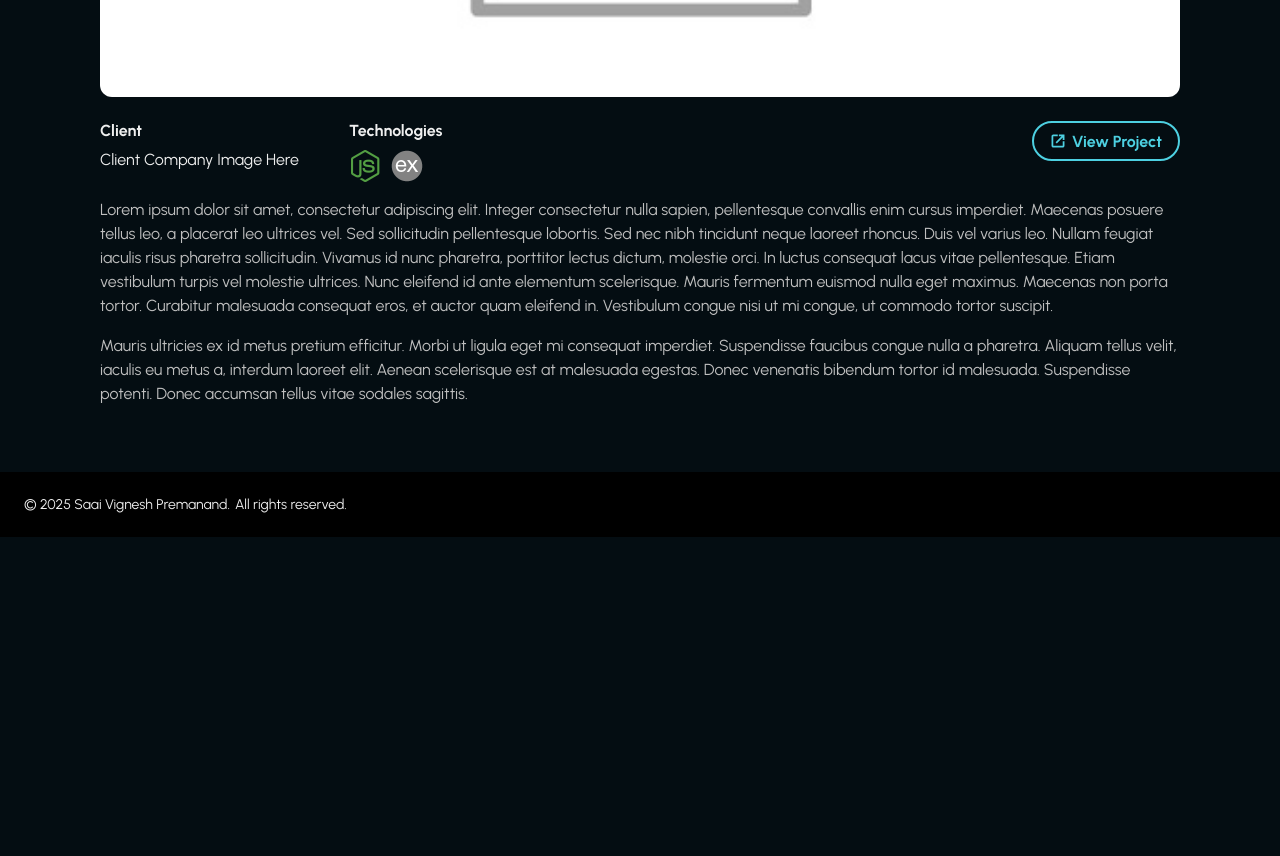
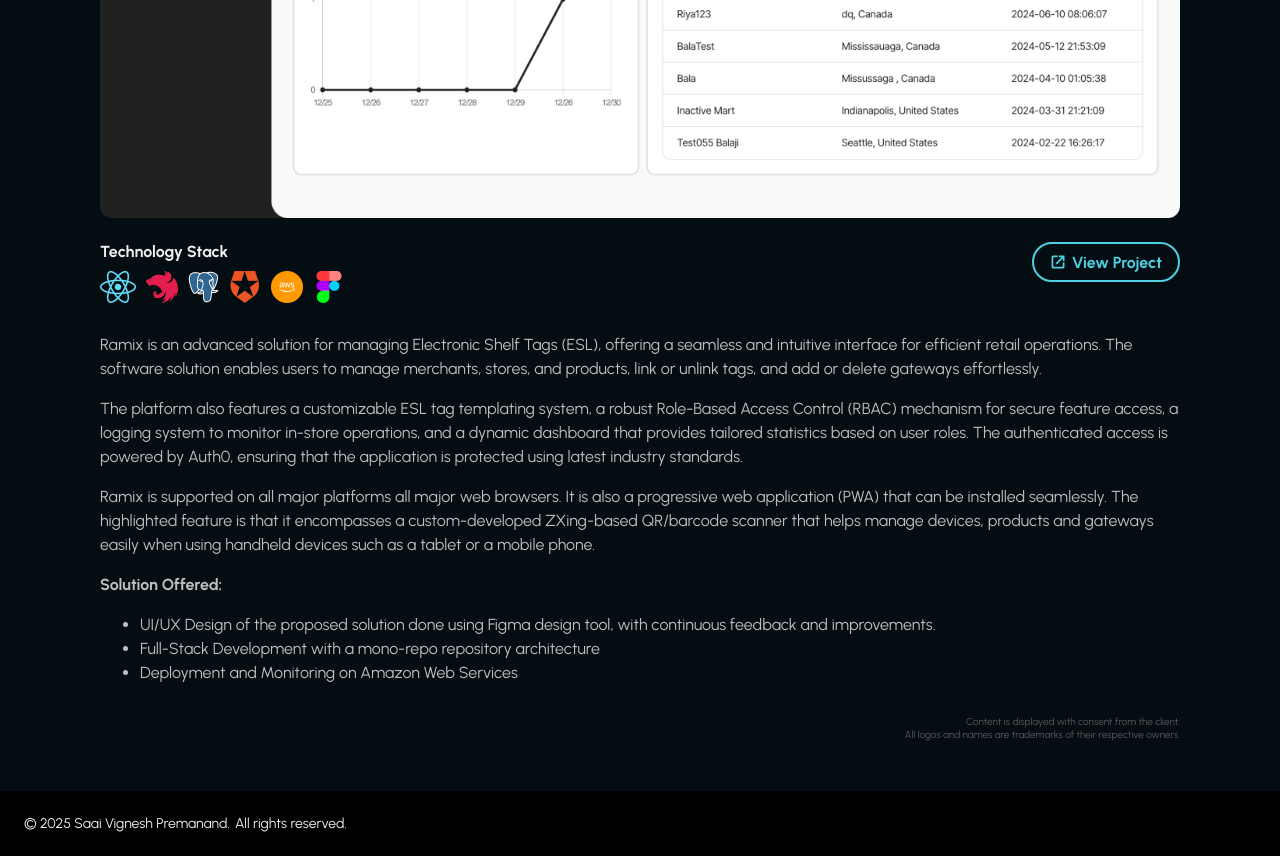
Before and after one commit to saaivignesh20/saaivignesh20.github.io, a plain HTML site: page projects/ramix.html in a window 1280 px wide. Shown: the part 580-1436 px from the top of the page. Before the commit the page ends 1117 px from the top, so only its background shows below. Drawn offline with Linux system fonts and the light colour scheme.

Commit message:
ramix page done

```diff
--- a/css/main.css
+++ b/css/main.css
@@ -28,9 +28,18 @@
     scroll-behavior: smooth;
 }
 
+/* ====== Alignments ====== */
+.right-align {
+    text-align: right;
+}
+
 /* ====== Colors ====== */
 .highlight {
     color: var(--highlight);
+}
+
+.text-color-tertiary {
+    color: var(--text-color-tertiary);
 }
 
 /* ====== Secondary Fonts ====== */
@@ -62,6 +71,16 @@
 
 .m-0 {
     margin: 0;
+}
+
+/* ====== Flex Workarounds ====== */
+.flex-vertical-center {
+    display: flex;
+    align-items: center;
+}
+
+.flex-1 {
+    flex: 1;
 }
 
 /* ====== Moving Custom Cursor ====== */
@@ -606,6 +625,10 @@
     display: inline;
 }
 
+.small-text {
+    font-size: 10px;
+}
+
 /* Responsive Styles */
 @media only screen and (max-width: 768px) {
     /* Cursor */
--- a/css/projects.css
+++ b/css/projects.css
@@ -7,7 +7,6 @@
 main section.content .nav-part {
     display: flex;
     align-items: center;
-    margin-bottom: 20px;
 }
 
 main section.content .nav-part .back-nav-button {
@@ -58,6 +57,7 @@
     color: var(--highlight);
     background-color: #4dd0e122;
     border-radius: 100px;
+    margin-bottom: 20px;
 }
 
 main section.content .content-part .spacer {
@@ -72,7 +72,8 @@
 main section.content .project-title {
     font-size: 36px;
     font-weight: 300;
-    margin: 20px 0;
+    margin: 10px 0;
+    margin-top: 0;
 }
 
 main section.content .project-image {
@@ -99,6 +100,7 @@
     color: var(--text-color-secondary);
     font-weight: 400;
     line-height: 1.5;
+    margin: 30px 0;
 }
 
 main section.content .project-meta {
@@ -115,6 +117,12 @@
 main section.content .project-meta h4 {
     margin: 0;
     margin-bottom: 10px;
+}
+
+main section.content .project-meta .client-name {
+    display: flex;
+    flex-direction: column;
+    justify-content: center;
 }
 
 main section.content .project-meta .icons {
--- a/projects/ramix.html
+++ b/projects/ramix.html
@@ -60,29 +60,48 @@
                     </div>
                     <div class="content-part">
                         <div>
+                            <h1 class="project-title">Ramix: Cloud ESL Tags Platform</h1>
                             <div class="project-category-tag">Full-Stack Development</div>
-                            <h1 class="project-title">Ramix: Cloud ESL Tags Platform</h1>
-                            <div class="project-image">
-                                <img src="../img/placeholder.jpg" alt="Project Image" />
+                            <div class="project-image full-height">
+                                <img
+                                    src="../img/screenshot-ramix.jpeg"
+                                    alt="Project Image"
+                                />
                             </div>
                             <div class="project-meta">
                                 <div>
                                     <div>
-                                        <h4>Client</h4>
-                                        <div>Client Company Image Here</div>
-                                    </div>
-                                    <div>
-                                        <h4>Technologies</h4>
+                                        <h4>Technology Stack</h4>
                                         <div class="icons">
                                             <img
-                                                src="../img/nodejs.png"
-                                                alt="Node.js"
-                                                title="Node.js"
+                                                src="../img/react.png"
+                                                alt="React"
+                                                title="React"
                                             />
                                             <img
-                                                src="../img/express.png"
-                                                alt="ExpressJS"
-                                                title="ExpressJS"
+                                                src="../img/nestjs.png"
+                                                alt="NestJS"
+                                                title="NestJS"
+                                            />
+                                            <img
+                                                src="../img/postgresql.png"
+                                                alt="PostgreSQL"
+                                                title="PostgreSQL"
+                                            />
+                                            <img
+                                                src="../img/auth0.png"
+                                                alt="Auth0"
+                                                title="Auth0"
+                                            />
+                                            <img
+                                                src="../img/aws.png"
+                                                alt="AWS"
+                                                title="AWS"
+                                            />
+                                            <img
+                                                src="../img/figma.png"
+                                                alt="AWS"
+                                                title="Figma"
                                             />
                                         </div>
                                     </div>
@@ -98,30 +117,56 @@
                             </div>
                             <div class="project-description">
                                 <p>
-                                    Lorem ipsum dolor sit amet, consectetur adipiscing
-                                    elit. Integer consectetur nulla sapien, pellentesque
-                                    convallis enim cursus imperdiet. Maecenas posuere
-                                    tellus leo, a placerat leo ultrices vel. Sed
-                                    sollicitudin pellentesque lobortis. Sed nec nibh
-                                    tincidunt neque laoreet rhoncus. Duis vel varius leo.
-                                    Nullam feugiat iaculis risus pharetra sollicitudin.
-                                    Vivamus id nunc pharetra, porttitor lectus dictum,
-                                    molestie orci. In luctus consequat lacus vitae
-                                    pellentesque. Etiam vestibulum turpis vel molestie
-                                    ultrices. Nunc eleifend id ante elementum scelerisque.
-                                    Mauris fermentum euismod nulla eget maximus. Maecenas
-                                    non porta tortor. Curabitur malesuada consequat eros,
-                                    et auctor quam eleifend in. Vestibulum congue nisi ut
-                                    mi congue, ut commodo tortor suscipit.
+                                    Ramix is an advanced solution for managing Electronic
+                                    Shelf Tags (ESL), offering a seamless and intuitive
+                                    interface for efficient retail operations. The
+                                    software solution enables users to manage merchants,
+                                    stores, and products, link or unlink tags, and add or
+                                    delete gateways effortlessly.
                                 </p>
                                 <p>
-                                    Mauris ultricies ex id metus pretium efficitur. Morbi
-                                    ut ligula eget mi consequat imperdiet. Suspendisse
-                                    faucibus congue nulla a pharetra. Aliquam tellus
-                                    velit, iaculis eu metus a, interdum laoreet elit.
-                                    Aenean scelerisque est at malesuada egestas. Donec
-                                    venenatis bibendum tortor id malesuada. Suspendisse
-                                    potenti. Donec accumsan tellus vitae sodales sagittis.
+                                    The platform also features a customizable ESL tag
+                                    templating system, a robust Role-Based Access Control
+                                    (RBAC) mechanism for secure feature access, a logging
+                                    system to monitor in-store operations, and a dynamic
+                                    dashboard that provides tailored statistics based on
+                                    user roles. The authenticated access is powered by
+                                    Auth0, ensuring that the application is protected
+                                    using latest industry standards.
+                                </p>
+                                <p>
+                                    Ramix is supported on all major platforms all major
+                                    web browsers. It is also a progressive web application
+                                    (PWA) that can be installed seamlessly. The
+                                    highlighted feature is that it encompasses a
+                                    custom-developed ZXing-based QR/barcode scanner that
+                                    helps manage devices, products and gateways easily
+                                    when using handheld devices such as a tablet or a
+                                    mobile phone.
+                                </p>
+                                <div><b>Solution Offered:</b></div>
+                                <ul>
+                                    <li>
+                                        UI/UX Design of the proposed solution done using
+                                        Figma design tool, with continuous feedback and
+                                        improvements.
+                                    </li>
+                                    <li>
+                                        Full-Stack Development with a mono-repo repository
+                                        architecture
+                                    </li>
+                                    <li>
+                                        Deployment and Monitoring on Amazon Web Services
+                                    </li>
+                                </ul>
+                            </div>
+                            <div class="small-text text-color-tertiary right-align">
+                                <p class="m-0">
+                                    Content is displayed with consent from the client.
+                                </p>
+                                <p class="m-0">
+                                    All logos and names are trademarks of their respective
+                                    owners.
                                 </p>
                             </div>
                         </div>
```
Also changed, not shown: index.html (+2 -1 lines), img/figma.png (added), img/screenshot-ramix.jpeg (added), img/thumb-ramix.jpg.
